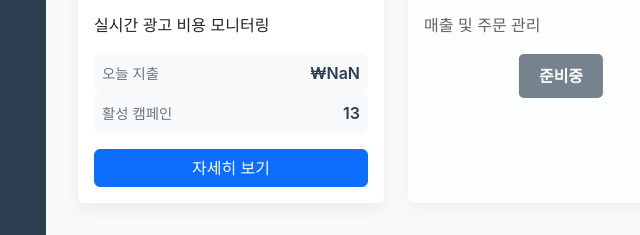
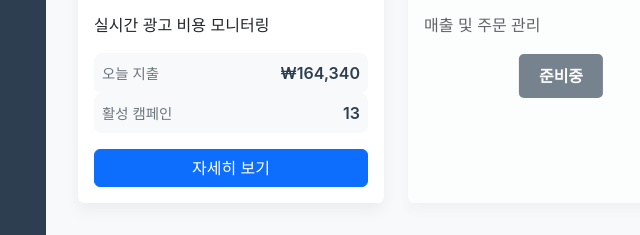
Before and after one commit to mirmoa/tools, a website built with Vite: page src/frontend/index.html in a window 1280 px wide. Shown: the part 211-446 px from the top of the page, 204-844 px from the left. Built offline with nearby package versions, Linux system fonts and the light colour scheme.

Commit message:
대시보드 수정

```diff
--- a/src/frontend/coupang-ads.html
+++ b/src/frontend/coupang-ads.html
@@ -3,6 +3,7 @@
 <head>
     <meta charset="UTF-8">
     <meta name="viewport" content="width=device-width, initial-scale=1.0">
+    <link rel="shortcut icon" href="https://hottmall.co.kr/web/upload/favicon-8ec475d36e11a495ef699ed54797b38b.ico" />
     <title>쿠팡 광고 모니터링 - 모아유통</title>
     <link href="https://cdn.jsdelivr.net/npm/bootstrap@5.3.0/dist/css/bootstrap.min.css" rel="stylesheet">
     <link href="https://cdn.jsdelivr.net/npm/boxicons@2.0.7/css/boxicons.min.css" rel="stylesheet">
--- a/src/frontend/js/dashboard.js
+++ b/src/frontend/js/dashboard.js
@@ -54,10 +54,34 @@ function formatDate(dateString) {
     }).format(date);
 }
 
+// 캠페인별 최대 비용 계산 함수 추가
+function calculateMaxCost(campaignData) {
+    if (!campaignData) return {};
+
+    const maxCosts = {};
+    Object.entries(campaignData).forEach(([name, data]) => {
+        if (data && data.hourly_costs) {
+            const costs = Object.values(data.hourly_costs);
+            maxCosts[name] = costs.length > 0 ? Math.max(...costs) : 0;
+        } else {
+            maxCosts[name] = 0;
+        }
+    });
+    return maxCosts;
+}
+
+// 총 비용 계산 함수 추가
+function calculateTotalCost(maxCosts) {
+    if (!maxCosts || Object.keys(maxCosts).length === 0) return 0;
+
+    return Object.values(maxCosts)
+        .filter(cost => !isNaN(cost))
+        .reduce((sum, cost) => sum + (cost || 0), 0);
+}
+
 // 대시보드 데이터 로드
 async function loadDashboardData() {
     try {
-        // 오늘 날짜의 데이터 파일 경로
         const today = new Date().toISOString().split('T')[0];
         const response = await fetch(`/data/daily/${today}.json`);
 
@@ -67,9 +91,13 @@ async function loadDashboardData() {
 
         const data = await response.json();
 
+        // 총 비용 계산
+        const maxCosts = calculateMaxCost(data.campaign_summary);
+        const totalCost = calculateTotalCost(maxCosts);
+
         // 쿠팡 광고 데이터 업데이트
         document.getElementById('coupangTodayCost').textContent =
-            formatNumber(data.total_cost);
+            formatNumber(totalCost);
         document.getElementById('coupangActiveCampaigns').textContent =
             Object.keys(data.campaign_summary).length;
 
```
